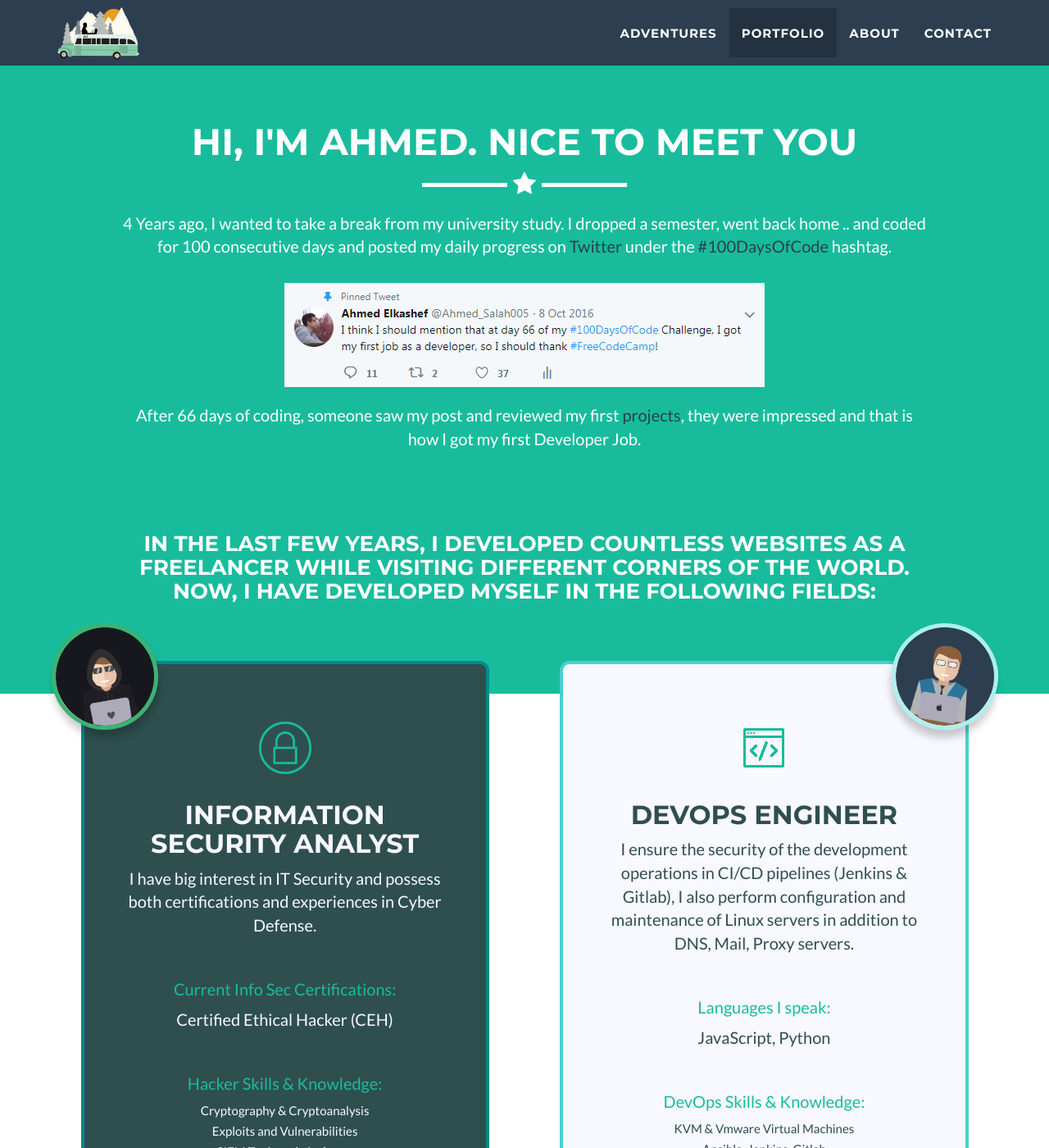
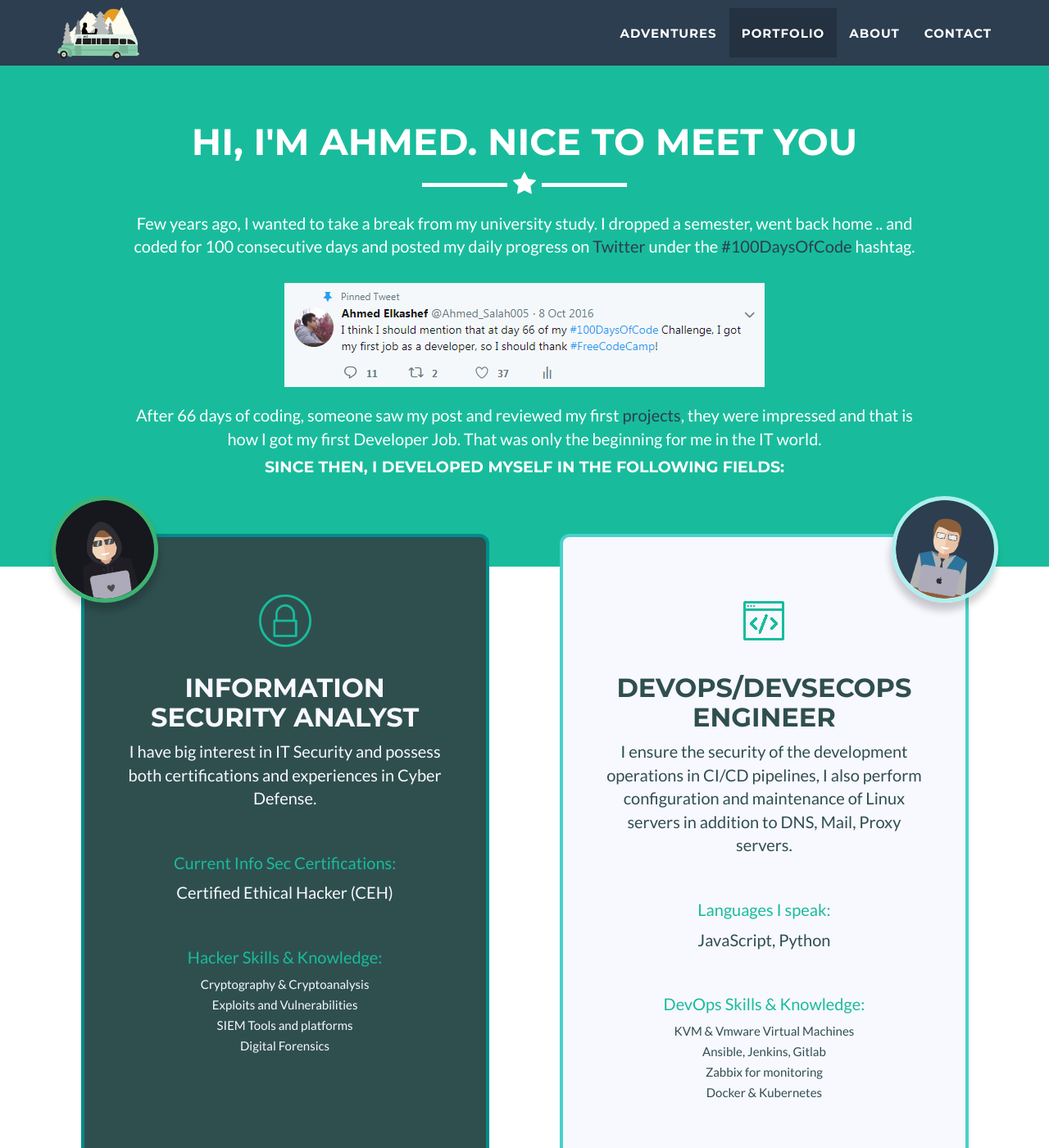
Before and after one commit to Ahmed-Elkashef/Ahmed-Elkashef.github.io, a Jekyll site: the page built from index.html, in a window 1280 px wide and 1400 px high, scrolled down 1655 px. Shown: the whole window at 82% size. Built offline with Jekyll 4.4.1, drawn with Linux system fonts in a browser that asks for light colours.

Commit message:
fix guides

```diff
--- a/_includes/about.html
+++ b/_includes/about.html
@@ -9,10 +9,10 @@
     </div>
     <div class="row">
       <div class="col-lg-12 text-center about">
-        <p>4 Years ago, I wanted to take a break from my university study. I dropped a semester, went back home .. and coded for 100 consecutive days and posted my daily progress on <a href="https://twitter.com/search?f=tweets&vertical=default&q=%23100daysofCode%20from%3A@Ahmed_Salah005&src=typd">Twitter</a> under the <a href="https://medium.freecodecamp.org/join-the-100daysofcode-556ddb4579e4">#100DaysOfCode</a>          hashtag.</p>
+        <p>Few years ago, I wanted to take a break from my university study. I dropped a semester, went back home .. and coded for 100 consecutive days and posted my daily progress on <a href="https://twitter.com/search?f=tweets&vertical=default&q=%23100daysofCode%20from%3A@Ahmed_Salah005&src=typd">Twitter</a> under the <a href="https://medium.freecodecamp.org/join-the-100daysofcode-556ddb4579e4">#100DaysOfCode</a>          hashtag.</p>
         <img class="inline-image" src="img/twitterImage.PNG">
-        <p>After 66 days of coding, someone saw my post and reviewed my first <a href="https://codepen.io/AhmedElkashef/pens/popular/">projects</a>, they were impressed and that is how I got my first Developer Job.</p>
-        <h3>In the last few years, I developed countless websites as a freelancer while visiting different corners of the world. Now, I have developed myself in the following fields:</h3>
+        <p>After 66 days of coding, someone saw my post and reviewed my first <a href="https://codepen.io/AhmedElkashef/pens/popular/">projects</a>, they were impressed and that is how I got my first Developer Job. That was only the beginning for me in the IT world.</p>
+        <h4>Since then, I developed myself in the following fields:</h4>
       </div>
     </div>
   </div>
@@ -42,8 +42,8 @@
           <div class="column web-dev">
             <img id="dev-column-icon" class="img-responsive" src="img/salah-dev.png" alt="Ahmed Elkashef icon in web developer outfit">
             <figure class="image"><img class="is-skill-icon" src="img/full-stack-icon.png"></figure>
-            <h1 class="title is-size-4 is-spaced">DevOps Engineer</h1>
-            <p>I ensure the security of the development operations in CI/CD pipelines (Jenkins & Gitlab), I also perform configuration and maintenance of Linux servers in addition to DNS, Mail, Proxy servers.</p>
+            <h1 class="title is-size-4 is-spaced">DevOps/DevSecOps Engineer</h1>
+            <p>I ensure the security of the development operations in CI/CD pipelines, I also perform configuration and maintenance of Linux servers in addition to DNS, Mail, Proxy servers.</p>
             <p class="list-title has-text-primary has-text-weight-normal" style="color: #18bc9c">Languages I speak:</p>
             <p>JavaScript, Python</p>
             <p class="list-title has-text-primary has-text-weight-normal" style="color: #18bc9c">DevOps Skills & Knowledge:</p>
```
